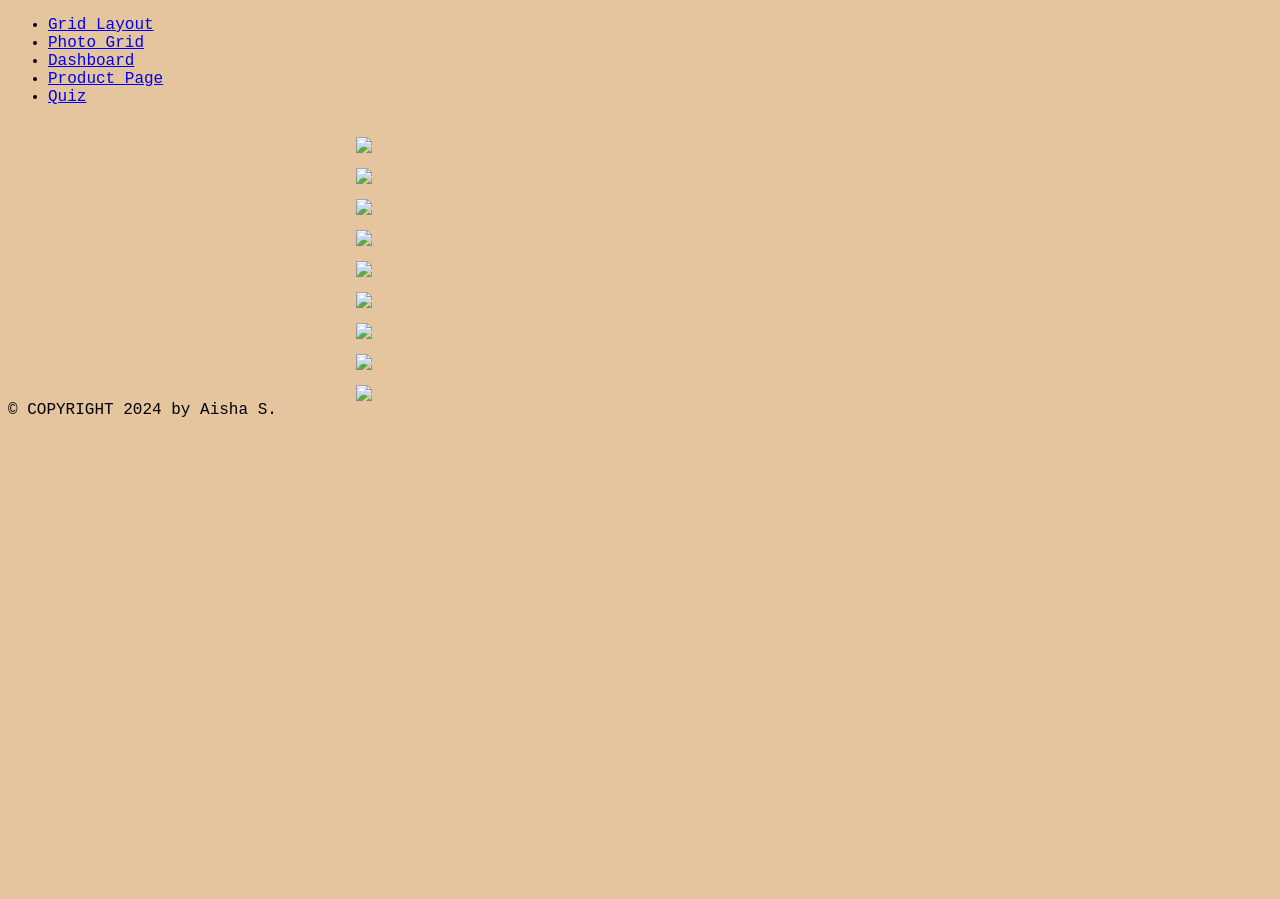
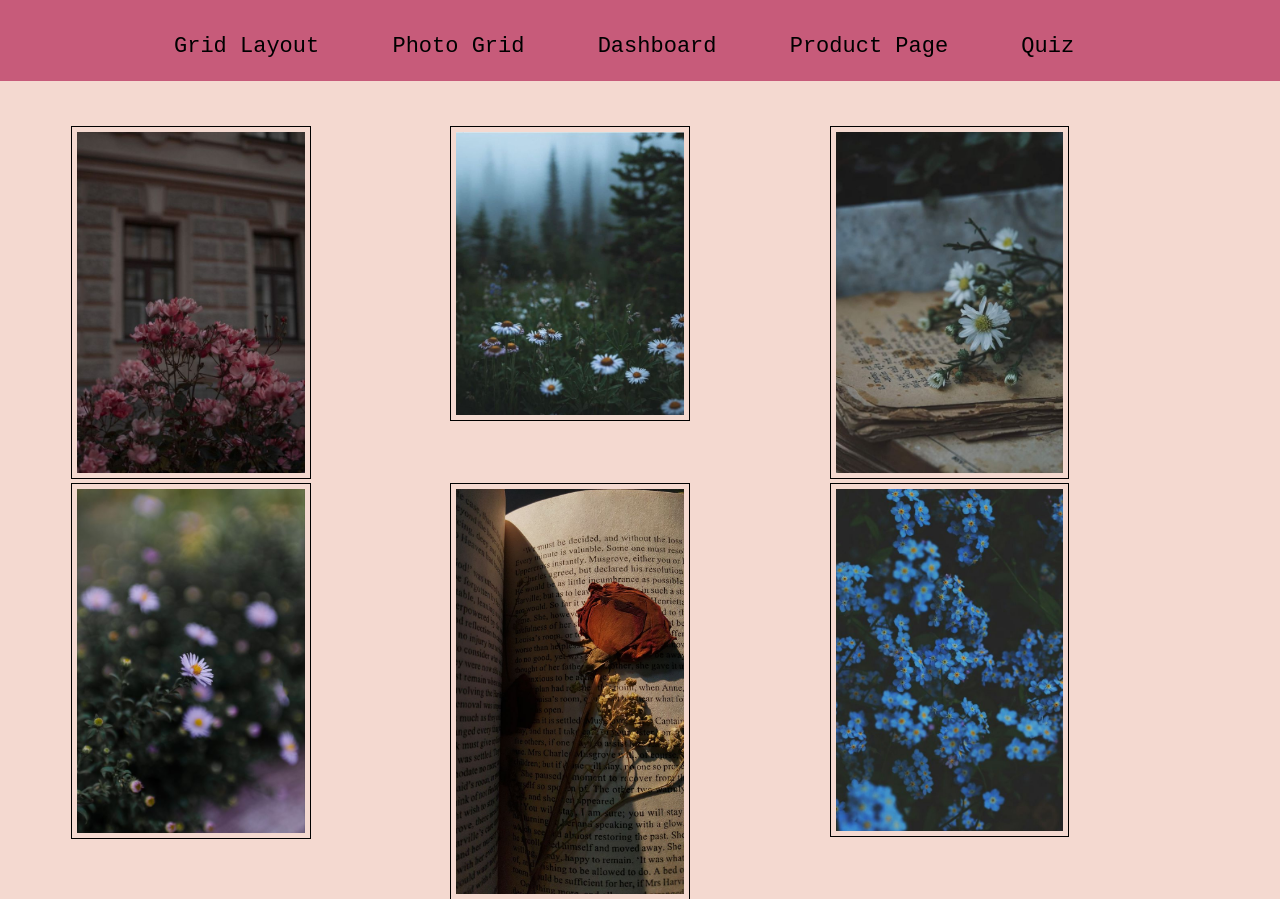
Before and after one commit to aishasiddiqah/Web-Dev-II_SA-1_Clone-Tasks, a plain HTML site: page Class Activity/Exercise 5/pages/gallery.html in a window 1280 px wide. Shown: the top 899 px of the page. Before the commit the page ends 800 px from the top, so only its background shows below. Drawn offline with Linux system fonts and the light colour scheme; files that its build step writes are made by us from their sources.

Commit message:
Update gallery.html

```diff
--- a/Class Activity/Exercise 5/pages/gallery.html
+++ b/Class Activity/Exercise 5/pages/gallery.html
@@ -4,35 +4,35 @@
     <meta charset="UTF-8">
     <meta name="viewport" content="width=device-width, initial-scale=1.0">
     <title>Document</title>
-    <link rel="stylesheet" href="/ex5/style.css">
+    <link rel="stylesheet" href="/Class Activity/Exercise 5/style.css">
 </head>
 <body>
     <header>
         <nav>
             <ul>
-                <li><a href="/ex5/index.html">Grid Layout</a></li>
-                <li><a href="gallery.html">Photo Grid</a></li>
-                <li><a href="dashboard.html">Dashboard</a></li>
-                <li><a href="productpg.html">Product Page</a></li>
-                <li><a href="quiz.html">Quiz</a></li>
+                <li><a href="/Class Activity/Exercise 5/index.html">Grid Layout</a></li>
+                <li><a href="/Class Activity/Exercise 5/pages/gallery.html">Photo Grid</a></li>
+                <li><a href="/Class Activity/Exercise 5/pages/dashboard.html">Dashboard</a></li>
+                <li><a href="/Class Activity/Exercise 5/pages/productpg.html">Product Page</a></li>
+                <li><a href="/Class Activity/Exercise 5/pages/quiz.html">Quiz</a></li>
             </ul>
         </nav>
     </header>
 
     <section id="gallery">
-        <div><img src="/ex5/images/flower (1).jpg"></div>
-        <div><img src="/ex5/images/flower (2).jpg"></div>
-        <div><img src="/ex5/images/flower (3).jpg"></div>
+        <div><img src="/Class Activity/Exercise 5/images/flower (1).jpg"></div>
+        <div><img src="/Class Activity/Exercise 5/images/flower (2).jpg"></div>
+        <div><img src="/Class Activity/Exercise 5/images/flower (3).jpg"></div>
     </section>
     <section id="gallery">
-        <div><img src="/ex5/images/flower (4).jpg"></div>
-        <div><img src="/ex5/images/flower (5).jpg"></div>
-        <div><img src="/ex5/images/flower (6).jpg"></div>
+        <div><img src="/Class Activity/Exercise 5/images/flower (4).jpg"></div>
+        <div><img src="/Class Activity/Exercise 5/images/flower (5).jpg"></div>
+        <div><img src="/Class Activity/Exercise 5/images/flower (6).jpg"></div>
     </section>
     <section id="gallery">
-        <div><img src="/ex5/images/flower (7).jpg"></div>
-        <div><img src="/ex5/images/flower (8).jpg"></div>
-        <div><img src="/ex5/images/flower (9).jpg"></div>
+        <div><img src="/Class Activity/Exercise 5/images/flower (7).jpg"></div>
+        <div><img src="/Class Activity/Exercise 5/images/flower (8).jpg"></div>
+        <div><img src="/Class Activity/Exercise 5/images/flower (9).jpg"></div>
     </section>
 
     <footer>
```
